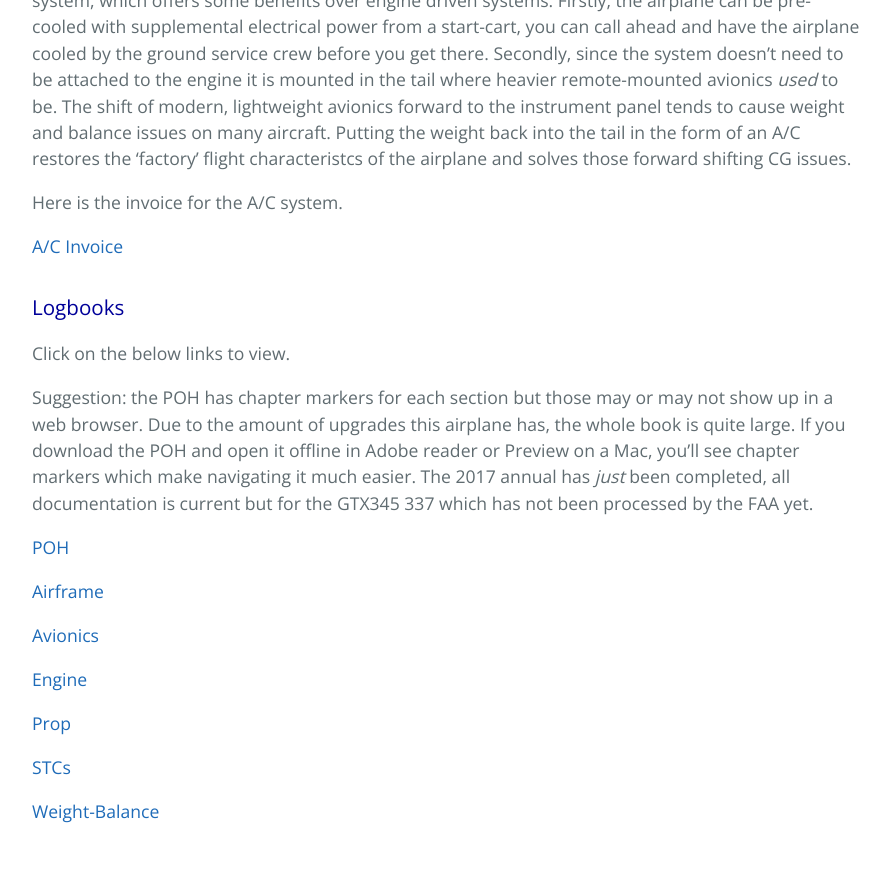
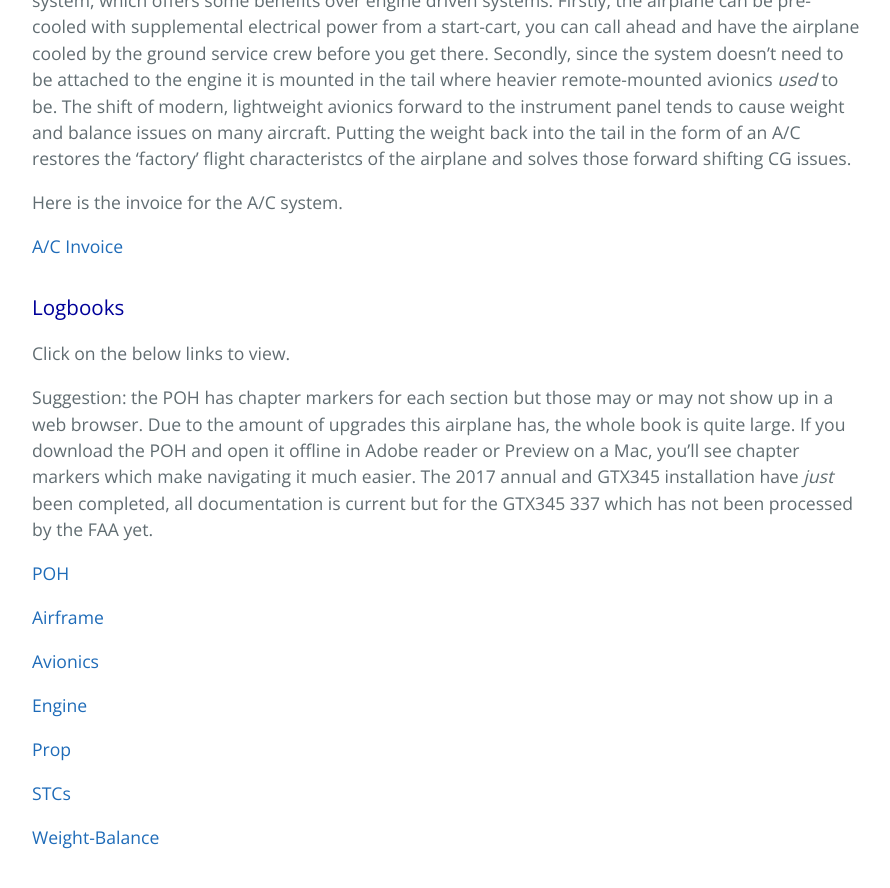
Before and after one commit to RNCTX/N595TC, a Jekyll site: the page built from index.md, in a window 1280 px wide and 900 px high, scrolled down 1677 px. Shown: the top 888 px of the window, without its empty margins (192-1082 px from the left). Built offline with Jekyll 4.4.1, drawn with Linux system fonts in a browser that asks for light colours; our own code applies the rules of GitHub Pages for plain Markdown files.

Commit message:
Update index.md

```diff
--- a/index.md
+++ b/index.md
@@ -45,7 +45,7 @@ Here is the invoice for the A/C system.
 
 Click on the below links to view.
 
-Suggestion: the POH has chapter markers for each section but those may or may not show up in a web browser. Due to the amount of upgrades this airplane has, the whole book is quite large.  If you download the POH and open it offline in Adobe reader or Preview on a Mac, you'll see chapter markers which make navigating it much easier.  The 2017 annual has *just* been completed, all documentation is current but for the GTX345 337 which has not been processed by the FAA yet.
+Suggestion: the POH has chapter markers for each section but those may or may not show up in a web browser. Due to the amount of upgrades this airplane has, the whole book is quite large.  If you download the POH and open it offline in Adobe reader or Preview on a Mac, you'll see chapter markers which make navigating it much easier.  The 2017 annual and GTX345 installation have *just* been completed, all documentation is current but for the GTX345 337 which has not been processed by the FAA yet.
 
 [POH](POH.pdf)
 
```
